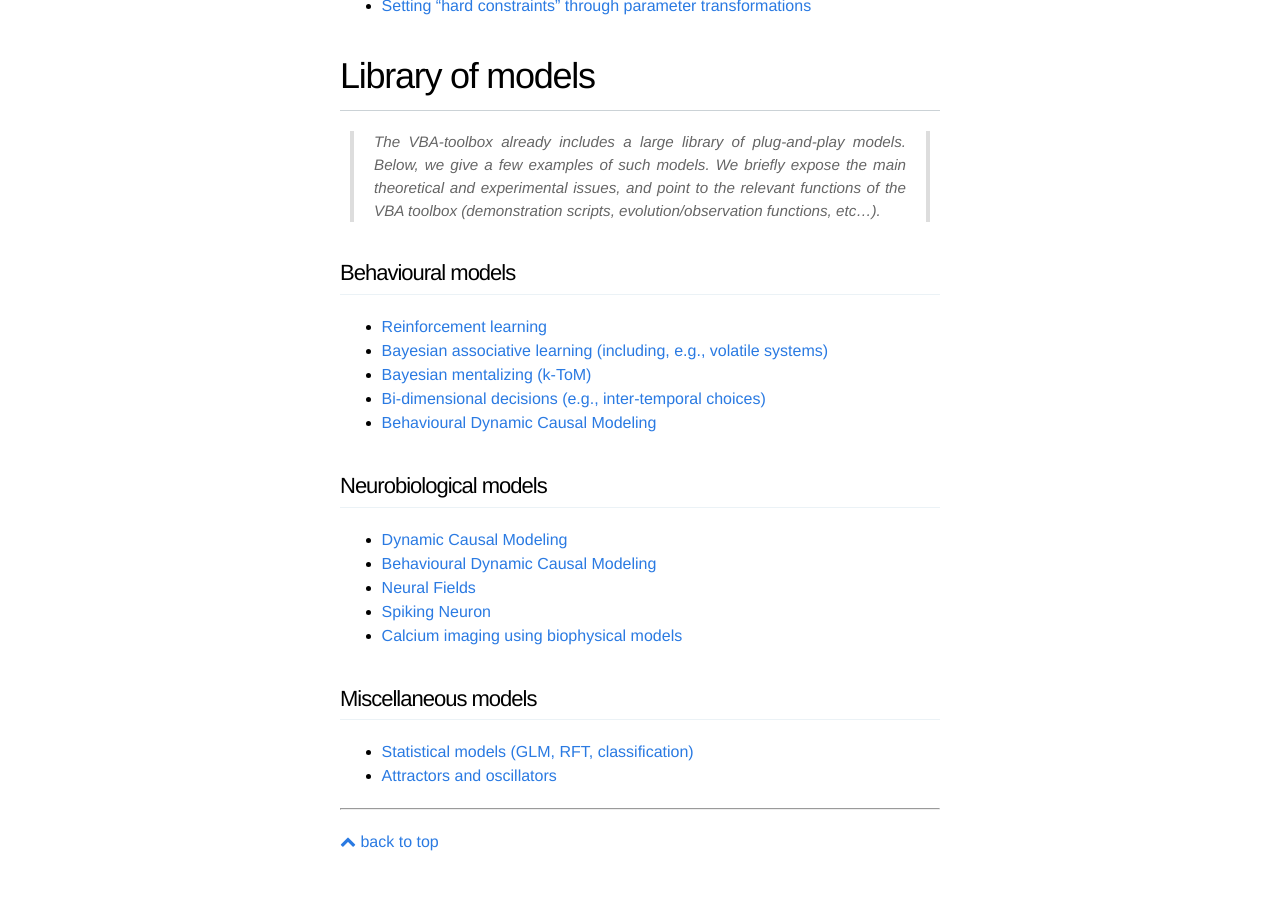
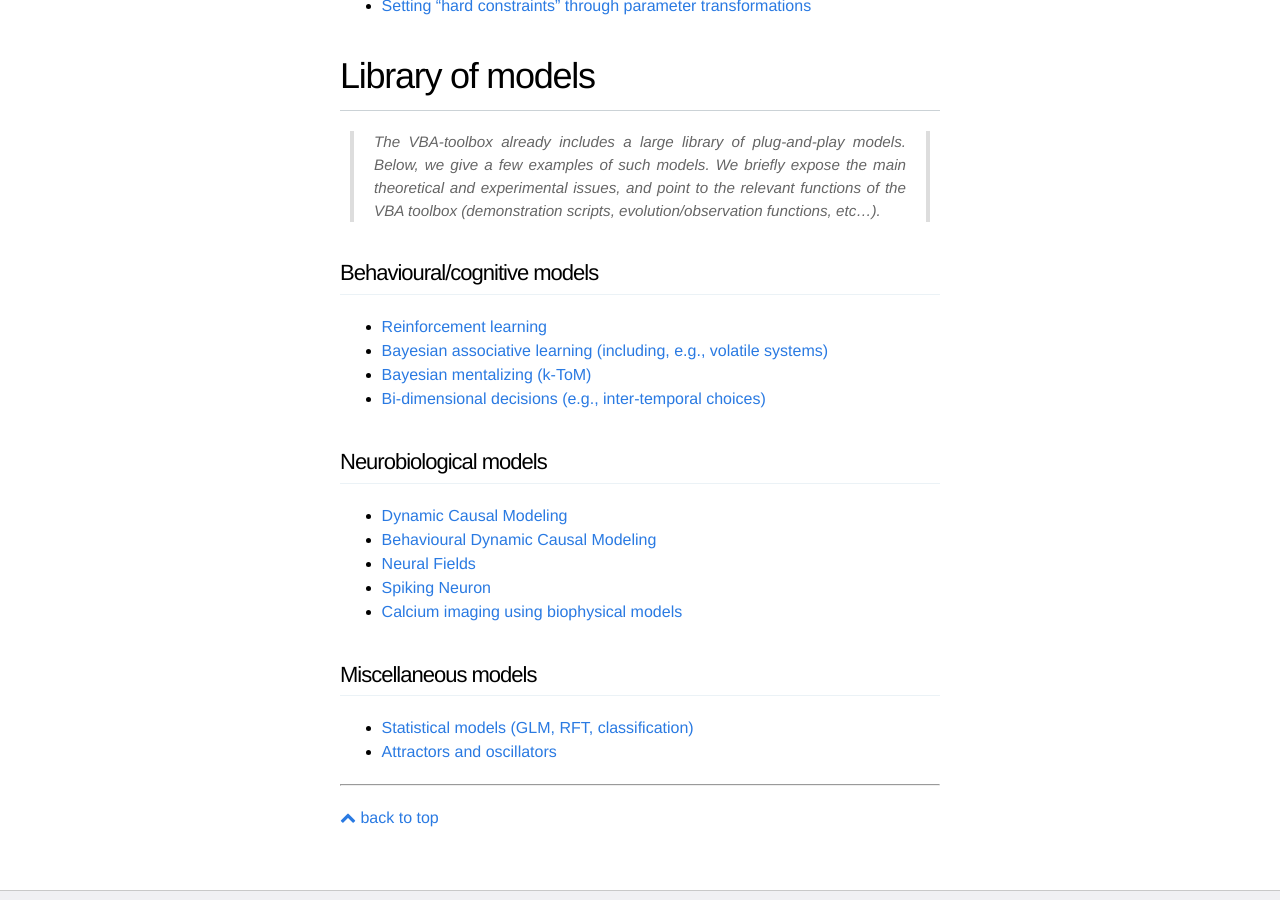
Before and after one commit to MBB-team/VBA-toolbox, a Jekyll site: the page built from _wiki/Home.md, in a window 1280 px wide and 900 px high, scrolled down 1058 px. Built offline with Jekyll 4.4.1, drawn with Linux system fonts in a browser that asks for light colours; nearby versions of some CDN libraries.

Commit message:
Update Home.md

```diff
--- a/_wiki/Home.md
+++ b/_wiki/Home.md
@@ -38,13 +38,12 @@ title: "home"
 
 > The VBA-toolbox already includes a large library of plug-and-play models. Below, we give a few examples of such models. We briefly expose the main theoretical and experimental issues, and point to the relevant functions of the VBA toolbox (demonstration scripts, evolution/observation functions, etc...).
 
-### Behavioural models
+### Behavioural/cognitive models
 
 - [Reinforcement learning](Reinforcement-learning)
 - [Bayesian associative learning (including, e.g., volatile systems)](bayesian-learning)
 - [Bayesian mentalizing (k-ToM)](ktom)
 - [Bi-dimensional decisions (e.g., inter-temporal choices)](intertemporal-choice)
-- [Behavioural Dynamic Causal Modeling](behavioural-DCM)
 
 
 [comment]: # (- [Behavioural/cognitive models](Behavioural-cognitive-models))
```
